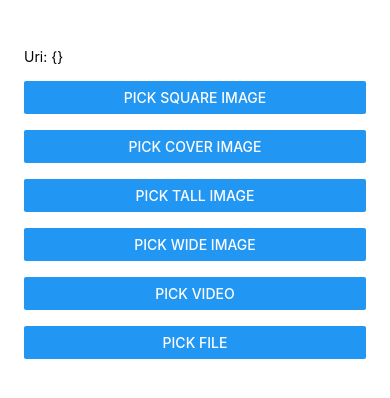
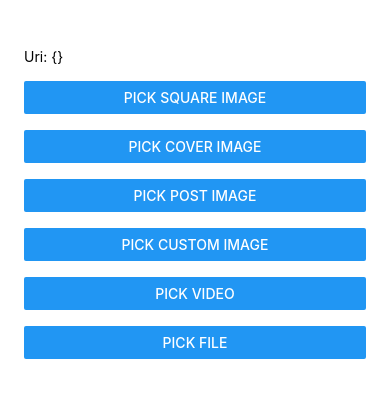
Before and after one commit to bloomsharks/NativeModule, a React Native app in the folder pckr/: screen / in a window 390 px wide. Shown: the top 398 px of the page. Built offline with nearby package versions, Linux system fonts and the light colour scheme.

Commit message:
applied requests from feedback

```diff
--- a/pckr/App.js
+++ b/pckr/App.js
@@ -1,20 +1,17 @@
 import React from 'react';
 import PickerModule from 'react-native-picker-module';
-import {
-    View,
-    Text,
-    Image,
-    Button,
-} from 'react-native';
+import {View, Text, Image, Button} from 'react-native';
 import {
   MediaTypeFile,
   MediaTypePhoto,
   MediaTypeVideo,
   PHOTO_COVER,
+  PHOTO_CUSTOM,
+  PHOTO_POST,
   PHOTO_PROFILE,
   POST_TALL,
-    POST_WIDE
-} from "./src/MediaPickOptions";
+  POST_WIDE,
+} from './src/MediaPickOptions';
 
 function Separator() {
   return (
@@ -46,80 +43,107 @@ export default class App extends React.Component {
             marginTop: 32,
             paddingHorizontal: 24,
           }}>
-                    <Separator/>
+          <Separator />
           <Text>Uri: {JSON.stringify(this.state.pickResponse)}</Text>
-                    <Separator/>
-                    <Button onPress={() => {
+          <Separator />
+          <Button
+            onPress={() => {
               PickerModule.pickMedia({
                 mediaType: MediaTypePhoto,
                 proportion: PHOTO_PROFILE,
-                            nextButtonString: "Next"
-                        }).then((result) => {
+                nextButtonString: 'Next',
+              })
+                .then(result => {
                   this.setState({pickResponse: result});
-                        }).catch((error) => {
+                })
+                .catch(error => {
                   console.log(error);
-                        })
-                    }
-                    } title="Pick Square Image"/>
-                    <Separator/>
-                    <Button onPress={() => {
+                });
+            }}
+            title="Pick Square Image"
+          />
+          <Separator />
+          <Button
+            onPress={() => {
               PickerModule.pickMedia({
                 mediaType: MediaTypePhoto,
                 proportion: PHOTO_COVER,
-                        }).then((result) => {
+              })
+                .then(result => {
                   this.setState({pickResponse: result});
-                        }).catch((error) => {
+                })
+                .catch(error => {
                   console.log(error);
-                        })
-                    }
-                    } title="Pick Cover Image"/>
-                    <Separator/>
-                    <Button onPress={() => {
+                });
+            }}
+            title="Pick Cover Image"
+          />
+          <Separator />
+          <Button
+            onPress={() => {
               PickerModule.pickMedia({
                 mediaType: MediaTypePhoto,
-                            proportion: POST_TALL,
-                        }).then((result) => {
+                proportion: PHOTO_POST,
+                  PHOTO_MAX_BITMAP_SIZE: 10000,
+              })
+                .then(result => {
                   this.setState({pickResponse: result});
-                        }).catch((error) => {
+                })
+                .catch(error => {
                   console.log(error);
-                        })
-                    }
-                    } title="Pick Tall Image"/>
-                    <Separator/>
-                    <Button onPress={() => {
+                });
+            }}
+            title="Pick Post Image"
+          />
+          <Separator />
+          <Button
+            onPress={() => {
               PickerModule.pickMedia({
                 mediaType: MediaTypePhoto,
-                            proportion: POST_WIDE,
-                        }).then((result) => {
+                proportion: PHOTO_CUSTOM,
+                PHOTO_X: '37.0',
+                PHOTO_Y: '14.0',
+              })
+                .then(result => {
                   this.setState({pickResponse: result});
-                        }).catch((error) => {
+                })
+                .catch(error => {
                   console.log(error);
-                        })
-                    }
-                    } title="Pick Wide Image"/>
-                    <Separator/>
-                    <Button onPress={() => {
+                });
+            }}
+            title="Pick Custom Image"
+          />
+          <Separator />
+          <Button
+            onPress={() => {
               PickerModule.pickMedia({
                 mediaType: MediaTypeVideo,
-                        }).then((result) => {
+              })
+                .then(result => {
                   this.setState({pickResponse: result});
-                        }).catch((error) => {
+                })
+                .catch(error => {
                   console.log(error);
-                        })
-                    }
-                    } title="Pick Video"/>
-                    <Separator/>
-                    <Button onPress={() => {
+                });
+            }}
+            title="Pick Video"
+          />
+          <Separator />
+          <Button
+            onPress={() => {
               PickerModule.pickMedia({
                 mediaType: MediaTypeFile,
-                        }).then((result) => {
+              })
+                .then(result => {
                   this.setState({pickResponse: result});
-                        }).catch((error) => {
+                })
+                .catch(error => {
                   console.log(error);
-                        })
-                    }
-                    } title="Pick File"/>
-                    <Separator/>
+                });
+            }}
+            title="Pick File"
+          />
+          <Separator />
         </View>
       </View>
     );
--- a/pckr/src/MediaPickOptions.js
+++ b/pckr/src/MediaPickOptions.js
@@ -6,5 +6,31 @@ export const MediaTypeFile = 'file';
 //Option "proportion"
 export const PHOTO_PROFILE = 'profile';
 export const PHOTO_COVER = 'cover';
-export const POST_TALL = 'tall';
-export const POST_WIDE = 'wide';
+export const PHOTO_POST = 'post';
+export const PHOTO_CUSTOM = 'custom';
+
+//Option for custom photo ratio [FLOAT]
+export const PHOTO_X = 'keyX';
+export const PHOTO_Y = 'keyY';
+
+//If value is more than 0, it will ignore KEY_PHOTO_COMPRESSION_QUALITY
+//and use backing compression, starting from 100 down to 0, if result
+//size exceeds given number [INT]
+//default 0
+export const PHOTO_MAX_FILE_SIZE_BYTES = 'maxFileSizeBytes';
+
+//[String]
+export const NEXT_BUTTON_STRING = 'nextButtonString';
+
+//number, from 5 to 100 [INT]
+//default 60
+export const PHOTO_COMPRESSION_QUALITY = 'compressionQuality';
+
+//max zoom from 1.0 to 10.0 [FLOAT]
+//default 10.0
+export const PHOTO_MAX_SCALE_MULTIPLIER = 'maxScaleMultiplier';
+
+//ax size for both width and height of bitmap that will be
+// decoded from an input Uri and used in the view [INT]
+//default 10000
+export const PHOTO_MAX_BITMAP_SIZE = 'maxBitmapSize';
```
Also changed, not shown: 16 other files (tests, documents, lock files or other folders). Lines whose indentation alone changed are shown as unchanged.
